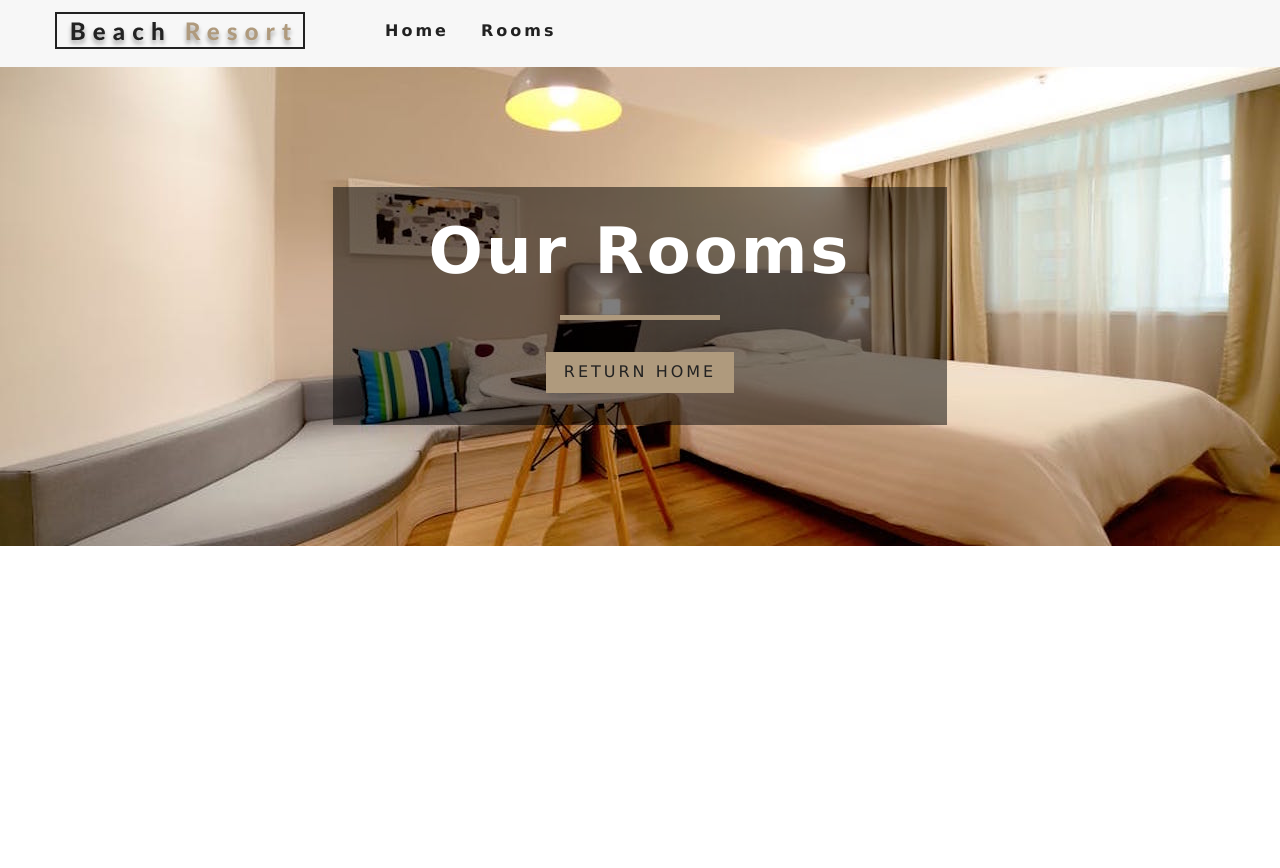
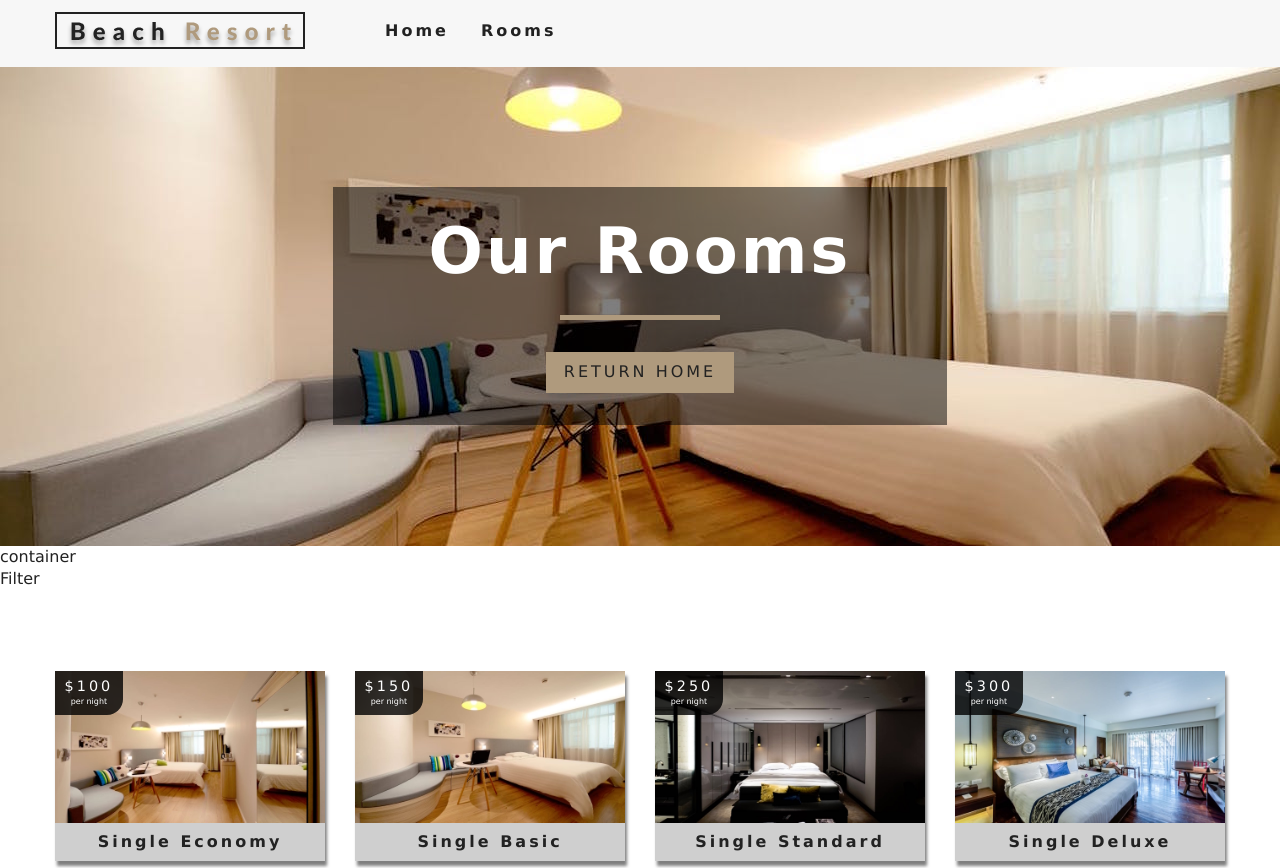
Before and after one commit to Irene-24/resort, a React (Create React App) app: page /rooms in a window 1280 px wide. Shown: the top 868 px of the page. Before the commit the page ends 800 px from the top, so only its background shows below. Built offline with nearby package versions, Linux system fonts and the light colour scheme.

Commit message:
set up for room filter funcions

```diff
--- a/src/Context.jsx
+++ b/src/Context.jsx
@@ -11,20 +11,33 @@
         rooms:[],
         sortedRooms:[],
         featuredRooms:[],
-        loading:true
+        loading:true,
+        type:"all",
+        capacity:1,
+        price:0,
+        minPrice:0,
+        maxPrice:0,
+        minSize:0,
+        maxSize:0,
+        breakfast:false,
+        pets:false
     };
 
     componentDidMount()
     {
         let rooms = this.formatData(items);
         let featuredRooms = rooms.filter( room => room.featured === true );
-
+        let maxPrice = Math.max(...rooms.map(item => item.price));
+        let maxSize = Math.max(...rooms.map(item => item.size));
         this.setState(
             {
                 rooms,
                 featuredRooms,
                 sortedRooms:rooms,
-                loading:false
+                loading:false,
+                price:maxPrice,
+                maxPrice,
+                maxSize
             }
          );
     }
@@ -49,14 +62,39 @@
         return room;
     }
 
+    handleChange = event =>
+    {
+        const {type,value,name} = event.target;
+
+        console.log(type,name,value);
+    }
+
+    filterRooms = () =>
+    {
+        console.log('output1');
+    }
+
     render()
      {
         return (
-            <RoomContext.Provider value={{...this.state,getRoom:this.getRoom}}>
+            <RoomContext.Provider value={{...this.state,getRoom:this.getRoom,handleChange:this.handleChange}}>
                 {this.props.children}
             </RoomContext.Provider>
         )
     }
 }
 
+export function withRoomConsumer(Component)
+{
+    return function consumerWrapper(props)
+    {
+        return (
+                <RoomConsumer>
+                    { value => <Component {...props} context={value}/>}
+                </RoomConsumer>
+        );
+    }
+
+}
+
 export { RoomProvider,RoomConsumer, RoomContext };
--- a/src/components/Rooms.jsx
+++ b/src/components/Rooms.jsx
@@ -2,10 +2,12 @@
 import { Link } from "react-router-dom";
 import Hero from "./Hero";
 import Banner from "./Banner";
+import RoomsContainer from "./RoomsContainer";
 
 export const Rooms = () =>
 {
     return (
+      <>
         <Hero hero="roomsHero">
           <Banner title="Our Rooms">
             <Link to="/" className="btn-primary">
@@ -13,6 +15,8 @@
             </Link>
           </Banner>
         </Hero>
+        <RoomsContainer />
+      </>
     );
 };
 
--- /dev/null
+++ b/src/components/RoomsContainer.jsx
@@ -0,0 +1,32 @@
+import React from 'react';
+import { RoomConsumer } from "../Context";
+import RoomsFilter  from "./RoomsFilter";
+import RoomsList  from "./RoomsList";
+import Loading from "./Loading";
+
+export default function RoomsContainer()
+{
+    return (
+
+        <RoomConsumer>
+            { value =>
+
+                {
+                    const {loading,sortedRooms,rooms} = value;
+                    if(loading)
+                    {
+                        return <Loading />;
+                    }
+                    return (
+                        <>
+                            container
+                            <RoomsFilter rooms={rooms}/> <RoomsList rooms={sortedRooms}/>
+                        </>
+                    );
+                }
+            }
+        </RoomConsumer>
+
+
+    )
+}
--- /dev/null
+++ b/src/components/RoomsFilter.jsx
@@ -0,0 +1,9 @@
+import React from 'react'
+
+export default function RoomsFilter() {
+    return (
+        <div>
+            Filter
+        </div>
+    )
+}
--- /dev/null
+++ b/src/components/RoomsList.jsx
@@ -0,0 +1,21 @@
+import React from 'react';
+import Room from "./Room";
+
+export default function RoomsList({rooms})
+{
+    if(rooms.length === 0)
+    {
+        return (
+            <div className="empty-search">
+                <h3>Unfortunately, no room matched your search parameters</h3>
+            </div>
+        )
+    }
+    return (
+        <section className="roomslist">
+            <div className="roomslist-center">
+               { rooms.map(item => <Room key={item.id} room={item} /> ) }
+            </div>
+        </section>
+    )
+}
--- a/src/containers/SingleRoom.jsx
+++ b/src/containers/SingleRoom.jsx
@@ -13,10 +13,6 @@
         id:this.props.match.params.id,
         defaultImg
     };
-    componentDidMount()
-    {
-        console.log(this.state);
-    }
     render()
     {
         const {getRoom} = this.context;
```
Lines whose indentation alone changed are shown as unchanged.
